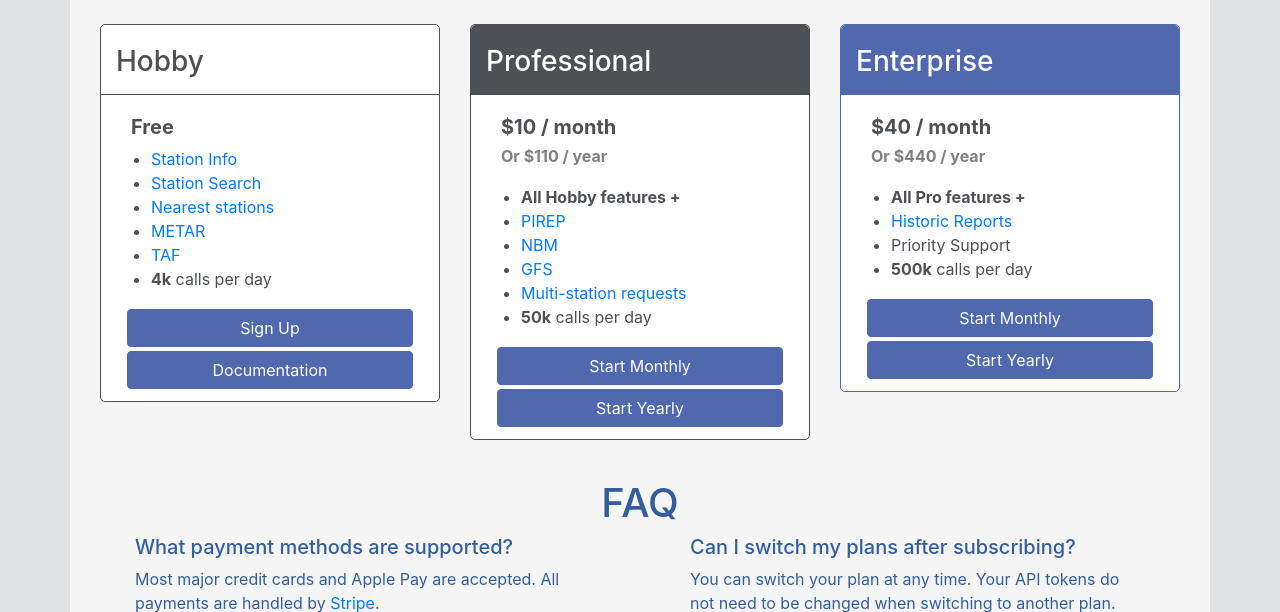
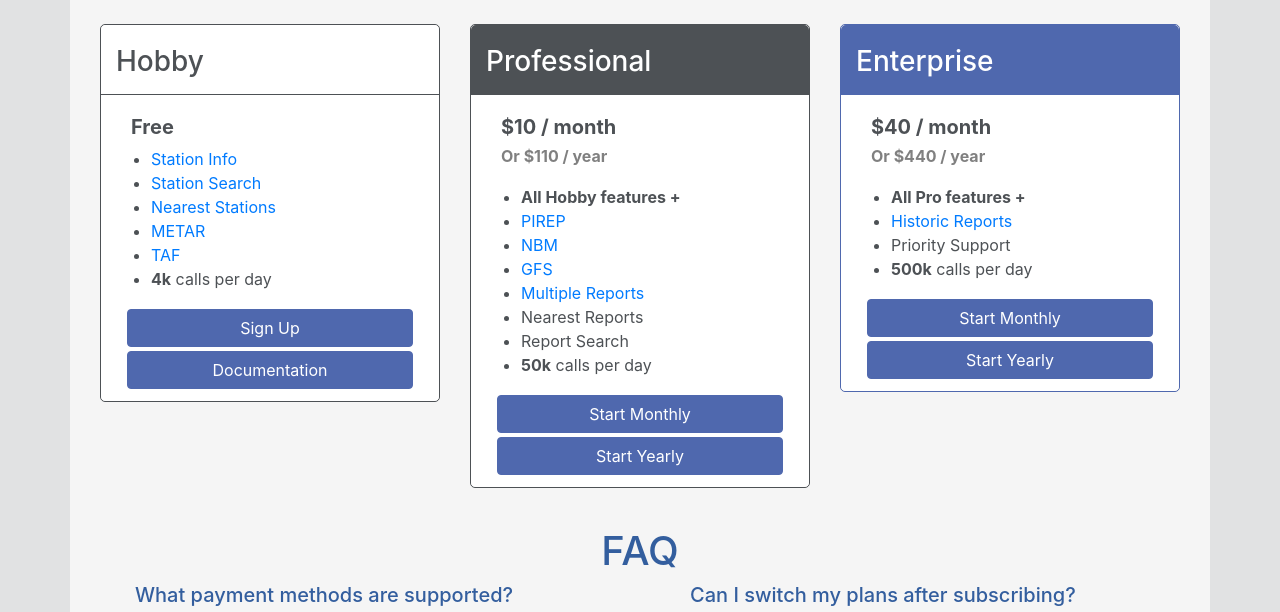
Before and after one commit to avwx-rest/avwx-account, a Flask app: template avwx_account/templates/index.html in a window 1280 px wide. Shown: the part 190-802 px from the top of the page. Run offline with Flask 2, Linux system fonts and the light colour scheme; the template is opened without the code that fills it, so the values that code supplies are empty; some libraries are stand-ins or nearby versions.

Commit message:
Add report near and search links

```diff
--- a/avwx_account/templates/include/plans.html
+++ b/avwx_account/templates/include/plans.html
@@ -10,7 +10,7 @@
                     <ul>
                         <li><a href="https://avwx.docs.apiary.io/#reference/0/station">Station Info</a></li>
                         <li><a href="https://avwx.docs.apiary.io/#reference/0/station-search">Station Search</a></li>
-                        <li><a href="https://avwx.docs.apiary.io/#reference/0/nearest-stations">Nearest stations</a></li>
+                        <li><a href="https://avwx.docs.apiary.io/#reference/0/nearest-stations">Nearest Stations</a></li>
                         <li><a href="https://avwx.docs.apiary.io/#reference/0/metar">METAR</a></li>
                         <li><a href="https://avwx.docs.apiary.io/#reference/0/taf">TAF</a></li>
                         <li><b>4k</b> calls per day</li>
@@ -34,7 +34,9 @@
                         <li><a href="https://avwx.docs.apiary.io/#reference/0/pirep">PIREP</a></li>
                         <li><a href="https://avwx.docs.apiary.io/#reference/0/nbm">NBM</a></li>
                         <li><a href="https://avwx.docs.apiary.io/#reference/0/gfs">GFS</a></li>
-                        <li><a href="https://avwx.docs.apiary.io/#reference/0/multi-station-request">Multi-station requests</a></li>
+                        <li><a href="https://avwx.docs.apiary.io/#reference/0/multiple-reports">Multiple Reports</a></li>
+                        <li><a href="https://avwx.docs.apiary.io/#reference/0/nearest-reports"></a>Nearest Reports</li>
+                        <li><a href="https://avwx.docs.apiary.io/#reference/0/report-search"></a>Report Search</li>
                         <li><b>50k</b> calls per day</li>
                     </ul>
                     {% with target='pro', level=2 %}
```
